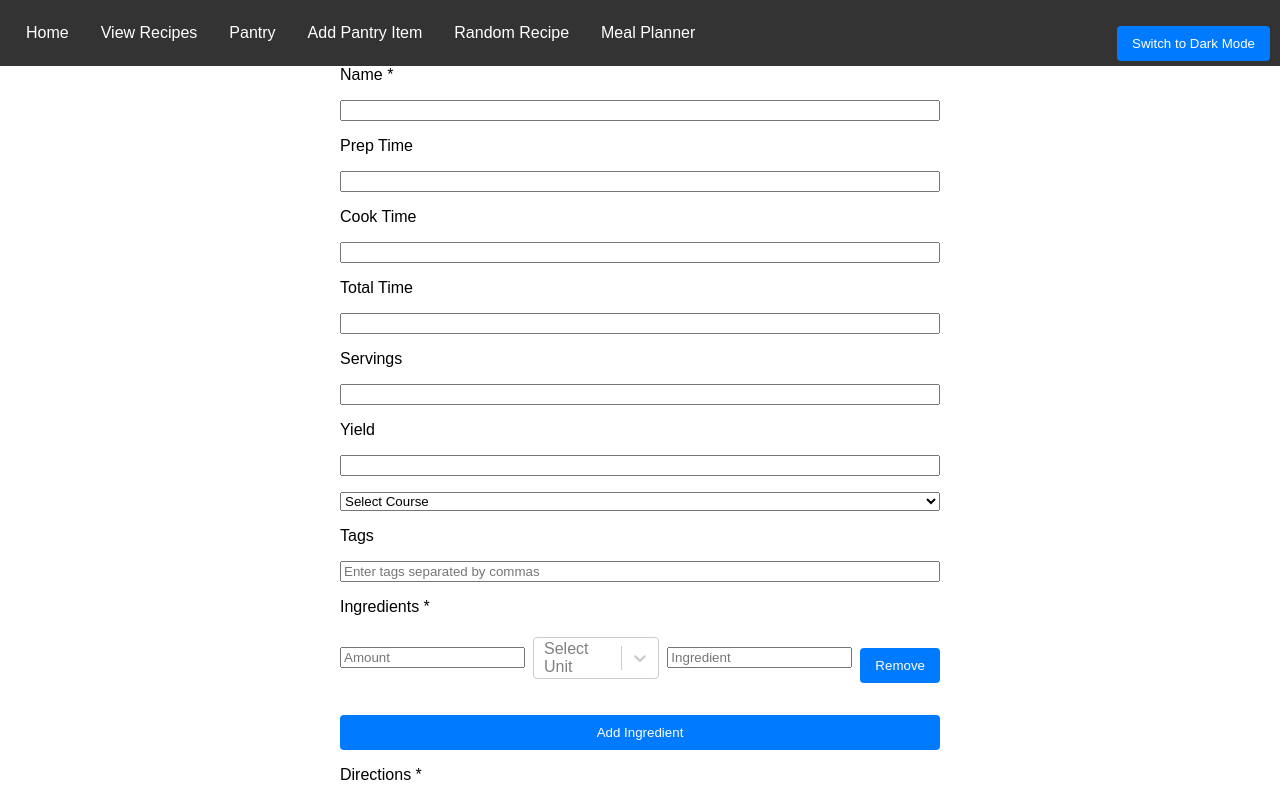
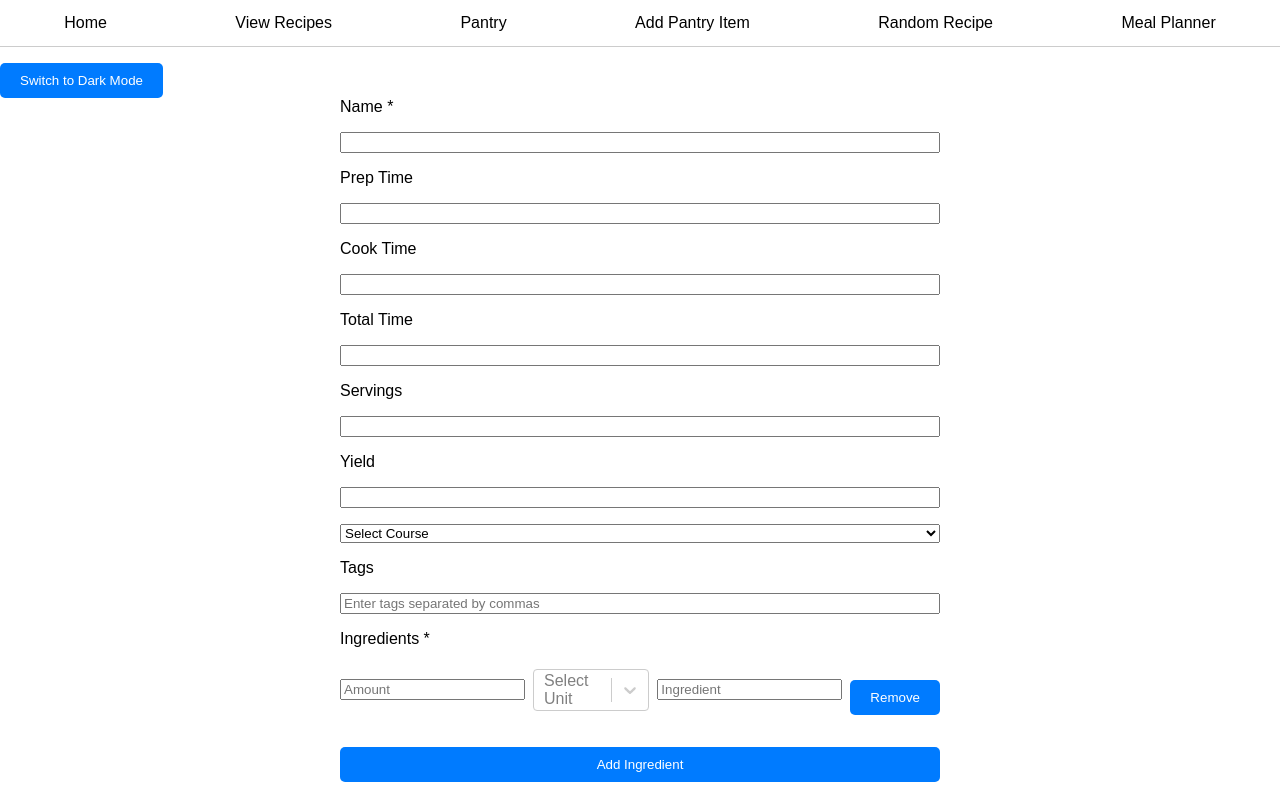
Before and after one commit to O-KenneDevWorks/RecipeStore, a React (Create React App) app in the folder web-app/: page /add-recipe in a window 1280 px wide. Shown: the top 798 px of the page. Built offline with nearby package versions, Linux system fonts and the light colour scheme.

Commit message:
Added darkmode support for new CSS

```diff
--- a/web-app/src/components/Styling/EditRecipeForm.css
+++ b/web-app/src/components/Styling/EditRecipeForm.css
@@ -4,7 +4,8 @@
     padding: 20px;
     border: 1px solid #ccc;
     border-radius: 5px;
-    background-color: #f9f9f9;
+    background-color: var(--background-color);
+    color: var(--text-color);
 }
 
 .edit-recipe-form h1 {
@@ -15,6 +16,7 @@
 .edit-recipe-form label {
     display: block;
     margin-bottom: 10px;
+    color: var(--text-color);
 }
 
 .edit-recipe-form label input,
@@ -24,12 +26,14 @@
     margin-top: 5px;
     border: 1px solid #ccc;
     border-radius: 3px;
+    background-color: var(--background-color);
+    color: var(--text-color);
 }
 
 .edit-recipe-form h2 {
     margin-top: 20px;
     margin-bottom: 10px;
-    color: #333;
+    color: var(--text-color);
 }
 
 .edit-recipe-form .ingredient,
@@ -47,6 +51,8 @@
 .edit-recipe-form .ingredient label input,
 .edit-recipe-form .direction label input {
     width: calc(100% - 10px);
+    background-color: var(--background-color);
+    color: var(--text-color);
 }
 
 .edit-recipe-form .ingredient label:last-child,
@@ -67,8 +73,8 @@
     padding: 10px 20px;
     border: none;
     border-radius: 5px;
-    background-color: #007bff;
-    color: white;
+    background-color: var(--button-background-color);
+    color: var(--button-text-color);
     font-size: 16px;
     cursor: pointer;
 }
@@ -76,7 +82,7 @@
 .edit-recipe-form .buttons button:hover,
 .edit-recipe-form .ingredient button:hover,
 .edit-recipe-form .direction button:hover {
-    background-color: #0056b3;
+    background-color: var(--link-color);
 }
 
 .edit-recipe-form .buttons button:disabled,
--- a/web-app/src/components/Styling/Global.css
+++ b/web-app/src/components/Styling/Global.css
@@ -9,25 +9,27 @@ body {
 
 a {
     color: var(--link-color);
+    text-decoration: none;
+}
+
+a:hover {
+    text-decoration: underline;
 }
 
 button {
     background-color: var(--button-background-color);
     color: var(--button-text-color);
+    padding: 10px 20px;
     border: none;
-    padding: 10px 15px;
+    border-radius: 5px;
     cursor: pointer;
-    border-radius: 4px;
-}
-
-button.theme-toggle {
-    position: absolute;
-    top: 10px;
-    right: 10px;
-    background-color: var(--button-background-color);
-    color: var(--button-text-color);
 }
 
 button:hover {
-    opacity: 0.8;
+    background-color: var(--link-color);
 }
+
+button:disabled {
+    background-color: #ccc;
+    cursor: not-allowed;
+}
--- a/web-app/src/components/Styling/NavBar.css
+++ b/web-app/src/components/Styling/NavBar.css
@@ -1,27 +1,30 @@
 .nav-bar {
-    background-color: #333;
-    padding: 10px;
+    background-color: var(--background-color);
+    overflow: hidden;
+    border-bottom: 1px solid #ccc;
 }
 
 .nav-bar ul {
     list-style-type: none;
     margin: 0;
     padding: 0;
-    overflow: hidden;
+    display: flex;
+    justify-content: space-around;
 }
 
-.nav-bar ul li {
+.nav-bar li {
     float: left;
 }
 
-.nav-bar ul li a {
+.nav-bar li a {
     display: block;
-    color: white;
+    color: var(--text-color);
     text-align: center;
     padding: 14px 16px;
     text-decoration: none;
 }
 
-.nav-bar ul li a:hover {
-    background-color: #111;
+.nav-bar li a:hover {
+    background-color: var(--link-color);
+    color: var(--button-text-color);
 }
```
